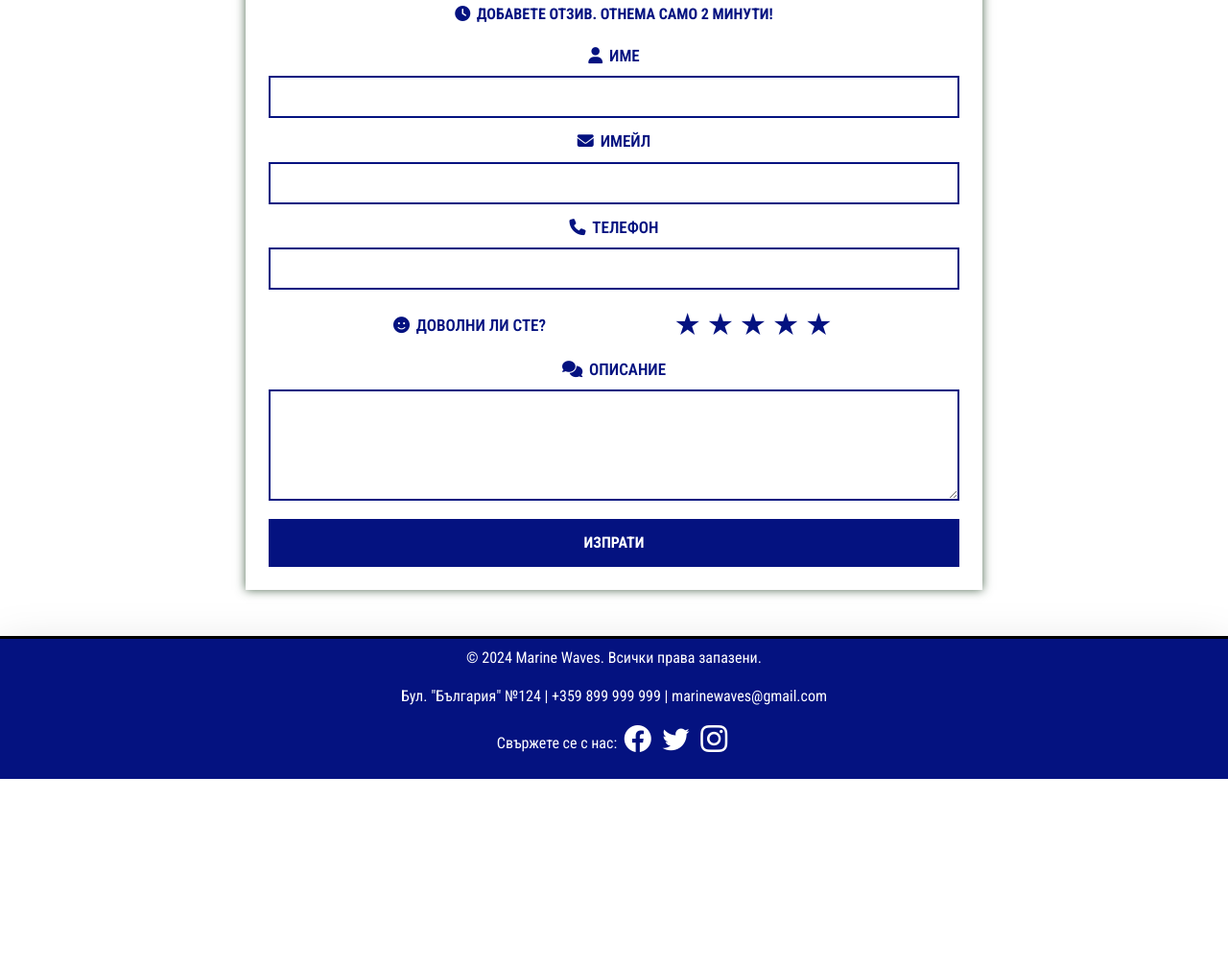
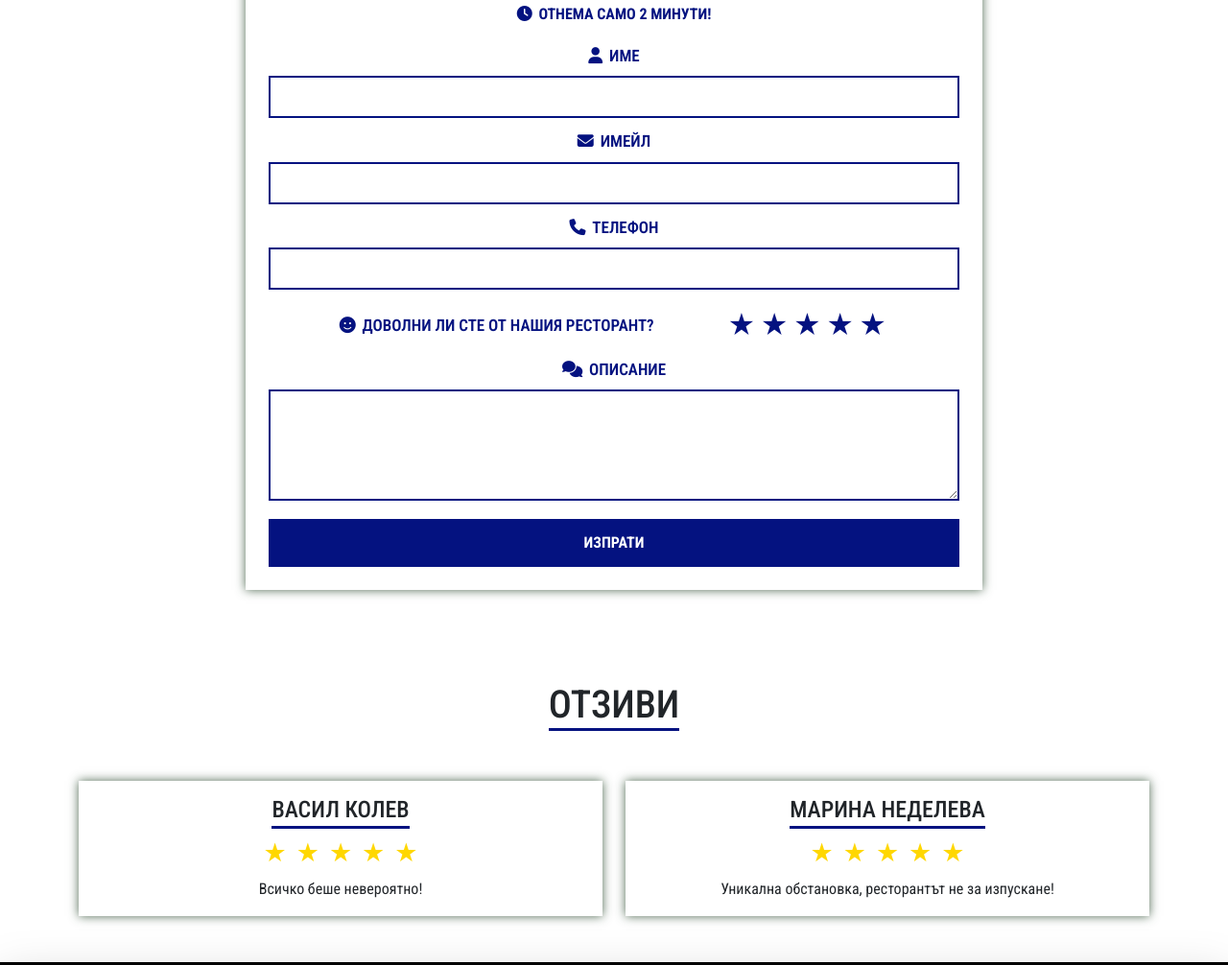
Before and after one commit to Rax489/Restaurant-Site, a plain HTML site: page Pages/main.html in a window 1280 px wide. Shown: the part 2801-3807 px from the top of the page at 96% size. Before the commit the page ends 3613 px from the top, so only its background shows below. Drawn offline with nearby package versions, Linux system fonts and the light colour scheme.

Commit message:
added reviews in main page, completed

```diff
--- a/Pages/main.html
+++ b/Pages/main.html
@@ -133,11 +133,11 @@
         </section>
 
         <section class="section-review-post">
-            <h1 class="mb-5">ДОВОЛНИ ЛИ СТЕ ОТ НАС?</h1>
+            <h1 class="mb-5">ДОБАВЯНЕ НА ОТЗИВ</h1>
             <div class="form-box p-4 mb-5">
                 <div class="textup">
                     <i class="fa fa-solid fa-clock mb-4"></i>
-                    ДОБАВЕТЕ ОТЗИВ. ОТНЕМА САМО 2 МИНУТИ!
+                    ОТНЕМА САМО 2 МИНУТИ!
                 </div>
                 <form>
                     <label for="uname">
@@ -163,7 +163,7 @@
                     <div class="star-rating">
                         <div class="rating-text">
                             <i class="fa-solid fa-face-smile"></i>
-                            ДОВОЛНИ ЛИ СТЕ?
+                            ДОВОЛНИ ЛИ СТЕ ОТ НАШИЯ РЕСТОРАНТ?
                         </div>
                         <div class="d-flex flex-row-reverse">
                             <input type="radio" id="star1" name="rating" value="1">
@@ -177,7 +177,7 @@
                             <input type="radio" id="star5" name="rating" value="5">
                             <label for="star5"></label>
                         </div>
-                      </div>
+                    </div>
 
                     <label for="msg">
                         <i class="fa-solid fa-comments"
@@ -191,6 +191,53 @@
                         ИЗПРАТИ
                     </button>
                 </form>
+            </div>
+        </section>
+        <h1 class="mt-5 mb-1">ОТЗИВИ</h1>
+        <section class="review-section d-flex justify-content-center align-items-center p-5">
+            <div class="container">
+                <div class="row">
+                    <div class="col-md-6 mx-auto">
+                        <div class="review-container p-3">
+                            <h4 id="result-name">ВАСИЛ КОЛЕВ</h4>
+                            <div class="star-rating d-flex flex-row-reverse">
+                                <input type="radio" id="star1" name="rating" value="1">
+                                <label for="star1"></label>
+                                <input type="radio" id="star2" name="rating" value="2">
+                                <label for="star2"></label>
+                                <input type="radio" id="star3" name="rating" value="3">
+                                <label for="star3"></label>
+                                <input type="radio" id="star4" name="rating" value="4">
+                                <label for="star4"></label>
+                                <input type="radio" id="star5" name="rating" value="5">
+                                <label for="star5"></label>
+                            </div>
+                            <p class="result-description m-0">
+                                Всичко беше невероятно!
+                            </p>
+                        </div>
+                    </div>
+                    <div class="col-md-6 mx-auto">
+                        <div class="review-container p-3">
+                            <h4 id="result-name">МАРИНА НЕДЕЛЕВА</h4>
+                            <div class="star-rating d-flex flex-row-reverse">
+                                <input type="radio" id="star1" name="rating" value="1">
+                                <label for="star1"></label>
+                                <input type="radio" id="star2" name="rating" value="2">
+                                <label for="star2"></label>
+                                <input type="radio" id="star3" name="rating" value="3">
+                                <label for="star3"></label>
+                                <input type="radio" id="star4" name="rating" value="4">
+                                <label for="star4"></label>
+                                <input type="radio" id="star5" name="rating" value="5">
+                                <label for="star5"></label>
+                            </div>
+                            <p class="result-description m-0">
+                                Уникална обстановка, ресторантът не за изпускане!
+                            </p>
+                        </div>
+                    </div>
+                </div>
             </div>
         </section>
     </main>
--- a/Styles/main.css
+++ b/Styles/main.css
@@ -252,6 +252,29 @@ h3 {
     align-items: center;
 }
 
+.review-section .star-rating {
+    display: flex;
+    justify-content: center;
+    align-items: center;
+    margin: 0;
+    padding: 0;
+}
+
+.review-section .star-rating label {
+    font-size: 27px !important;
+    padding: 5px;
+    cursor: pointer;
+    color: gold;
+  }
+
+.review-section h4 {
+    margin: 0;
+    padding: 0;
+    border-bottom: 3px solid #041280;
+    display: inline-block;
+    padding-bottom: 0.5%;
+}
+
   .star-rating input[type="radio"] {
     display: none;
   }
@@ -312,3 +335,8 @@ h3 {
     color: #041280;
 	transform: translateY(-3px);
 }
+
+.review-container {
+    box-shadow: 0 0 10px rgba(36, 67, 40, 0.8);
+    width: 100%;
+}
```
